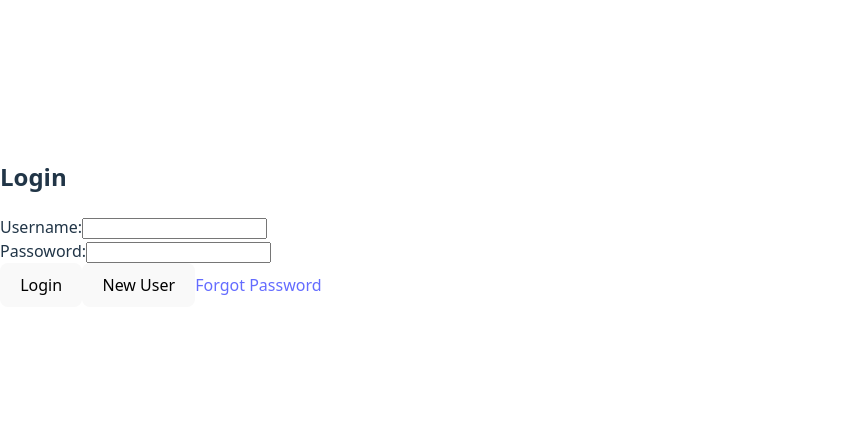
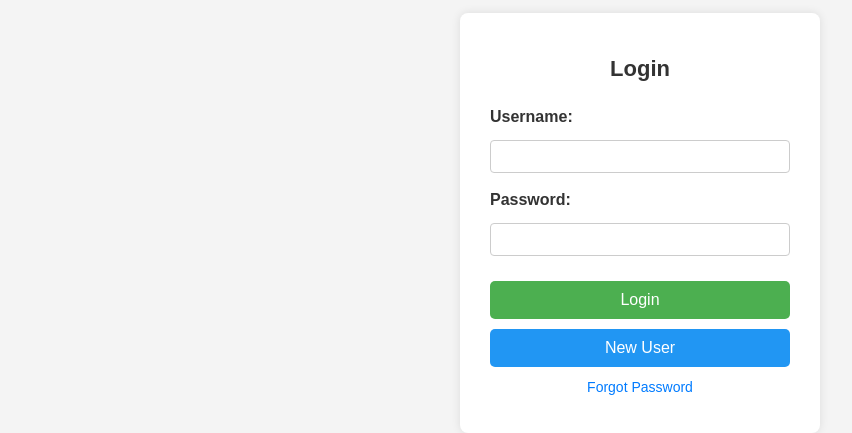
Before and after one commit to matthewcrowley/SWE-4713-Software-Application-Domain-Project, a React (Vite) app in the folder sad-project/: page / in a window 1280 px wide. Shown: the part 177-610 px from the top of the page, without its empty margins (0-852 px from the left). Built offline with nearby package versions, Linux system fonts and the light colour scheme.

Commit message:
Update App and style.css

```diff
--- a/sad-project/src/App.jsx
+++ b/sad-project/src/App.jsx
@@ -1,4 +1,5 @@
 import { useState } from 'react'
+import "./style.css";
 
 function App() {
   const [username, setUsername] = useState("");
@@ -10,7 +11,7 @@ function App() {
   {
     const encoder = new TextEncoder();
     const data = encoder.encode(password);
-    const hashBuffer = await crypto.subtle.digest("CHA-230", data);
+    const hashBuffer = await crypto.subtle.digest("SHA-256", data);
     const hashArray = Array.from(new Uint8Array(hashBuffer));
     return hashArray.map(b => b.toString(16).padStart(2, "0")).join("");
   }
@@ -24,9 +25,11 @@ function App() {
     }
     if(username.length < 8) {
       setMessage("Username must be at least 8 characters.")
+      return;
     }
     if(password.length < 8) {
-      setMessage("Passowrd must be at least 8 characters.")
+      setMessage("Password must be at least 8 characters.")
+      return;
     }
 
     setMessage("Processing...");
@@ -43,6 +46,7 @@ function App() {
   };
 
   return (
+    <div className="app-wrapper">
     <div className="login-container">
       <h2>Login</h2>
 
@@ -57,22 +61,23 @@ function App() {
       </div>
 
       <div className="form-group">
-        <label htmlFor="password">Passoword:</label>
+        <label htmlFor="password">Password:</label>
         <input
-          type="text"
+          type="password"
           id="password"
           value={password}
           onChange={e => setPassword(e.target.value)}
         />
       </div>
 
-      <button onClick={handleLogin}>Login</button>
-      <button onClick={handleCreateUser}>New User</button>
+      <button id="loginBtn" onClick={handleLogin}>Login</button>
+      <button id="createUserBtn" onClick={handleCreateUser}>New User</button>
 
       <a href="#" id="forgotPassword">Forgot Password</a>
 
       <div id="message">{message}</div>
-    </div>
+      </div>
+     </div>
   );
 }
 
--- /dev/null
+++ b/sad-project/src/style.css
@@ -0,0 +1,110 @@
+
+
+html,body,#root {
+    margin: 0;
+    padding: 0;
+    height: 100%;
+    width: 100%;
+    background: #f4f4f4;
+}
+.app-wrapper
+{
+    font-family: Arial, sans-serif;
+    width:100%;
+    height:100%;
+    display: flex;
+    justify-content: center;
+    align-items: center;
+}
+
+.login-container
+{
+    background: #fff;
+    padding: 20px 30px;
+    border-radius: 8px;
+    box-shadow: 0 0 10px rgba(0,0,0,0.1);
+    width: 300px;
+}
+
+.login-container h2 {
+    text-align: center;
+    margin-bottom: 20px;
+    font-size: 22px;
+    color: #333;
+}
+
+.form-group {
+    margin-bottom: 15px;
+}
+
+.form-group label{
+    display: block;
+    font-weight: bold;
+    margin-bottom: 6px;
+    color:#333;
+}
+
+.form-group input{
+    width: 100%;
+    padding: 8px;
+    margin-top: 5px;
+    box-sizing: border-box;
+    background-color: white;
+    color: black;
+    border: 1px solid #ccc;
+    border-radius: 4px;
+}
+
+#loginBtn,
+#createUserBtn {
+    width: 100%;
+    padding: 10px;
+    font-size: 16px;
+    cursor: pointer;
+    border-radius: 5px;
+    border: none;
+    margin-top: 10px;
+}
+
+/*Login button */
+#loginBtn{
+    background: #4CAF50;
+    color: white;
+}
+
+#loginBtn:hover {
+    background: #45a049;
+}
+
+/* Create new user button*/
+#createUserBtn {
+    background: #2196F3;
+    color: white;
+}
+
+#createUserBtn:hover {
+    background: #1976D2;
+}
+
+#forgotPassword
+{
+    display: block;
+    text-align: center;
+    margin-top: 10px;
+    color: #007BFF;
+    text-decoration: none;
+    font-size: 14px;
+    }
+
+#forgotPassword:hover
+{
+    text-decoration: underline;
+    cursor: pointer;
+}
+
+#message
+{
+    margin-top: 15px;
+    text-align: center;
+    color: red;
+}
```
